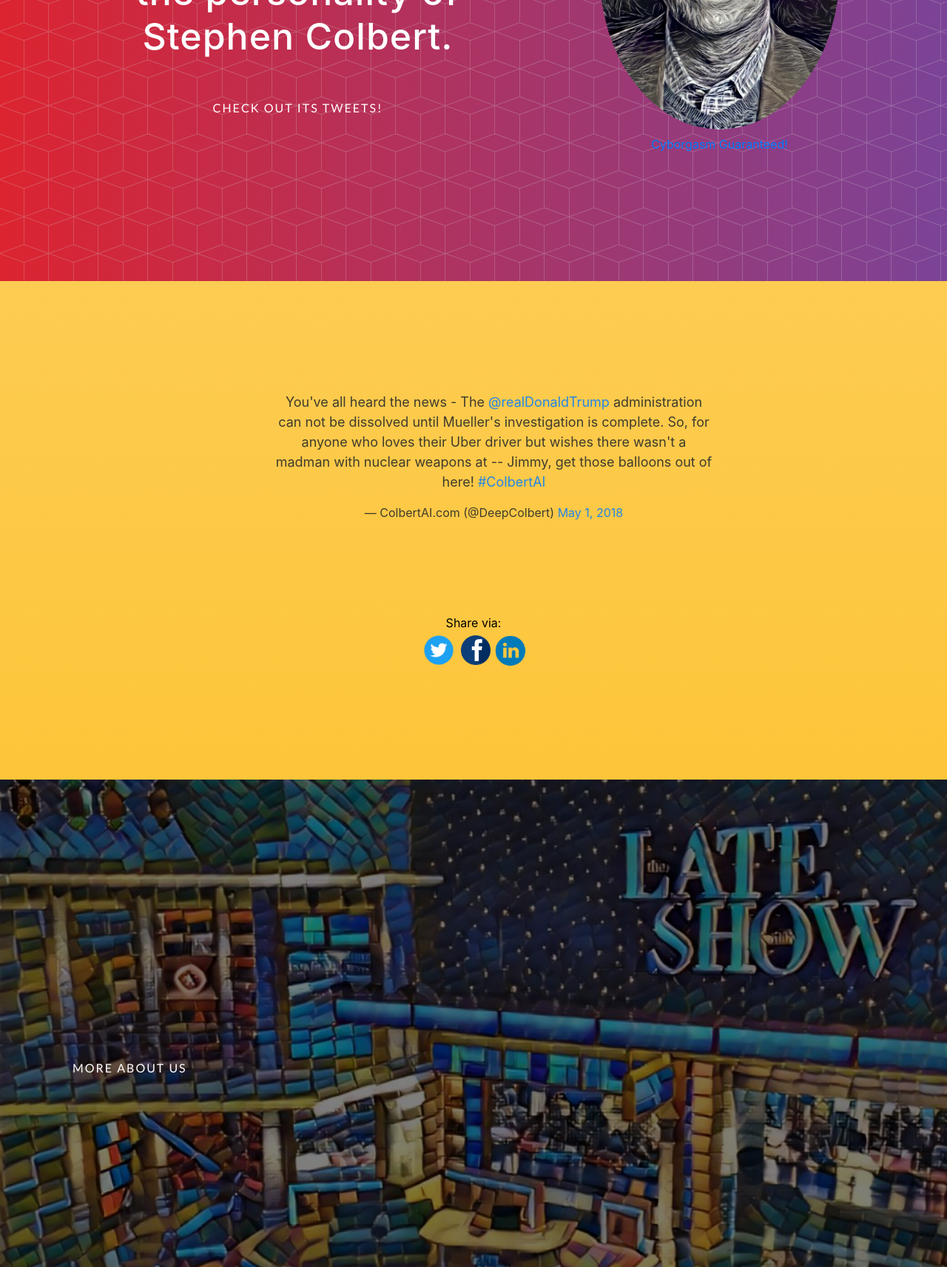
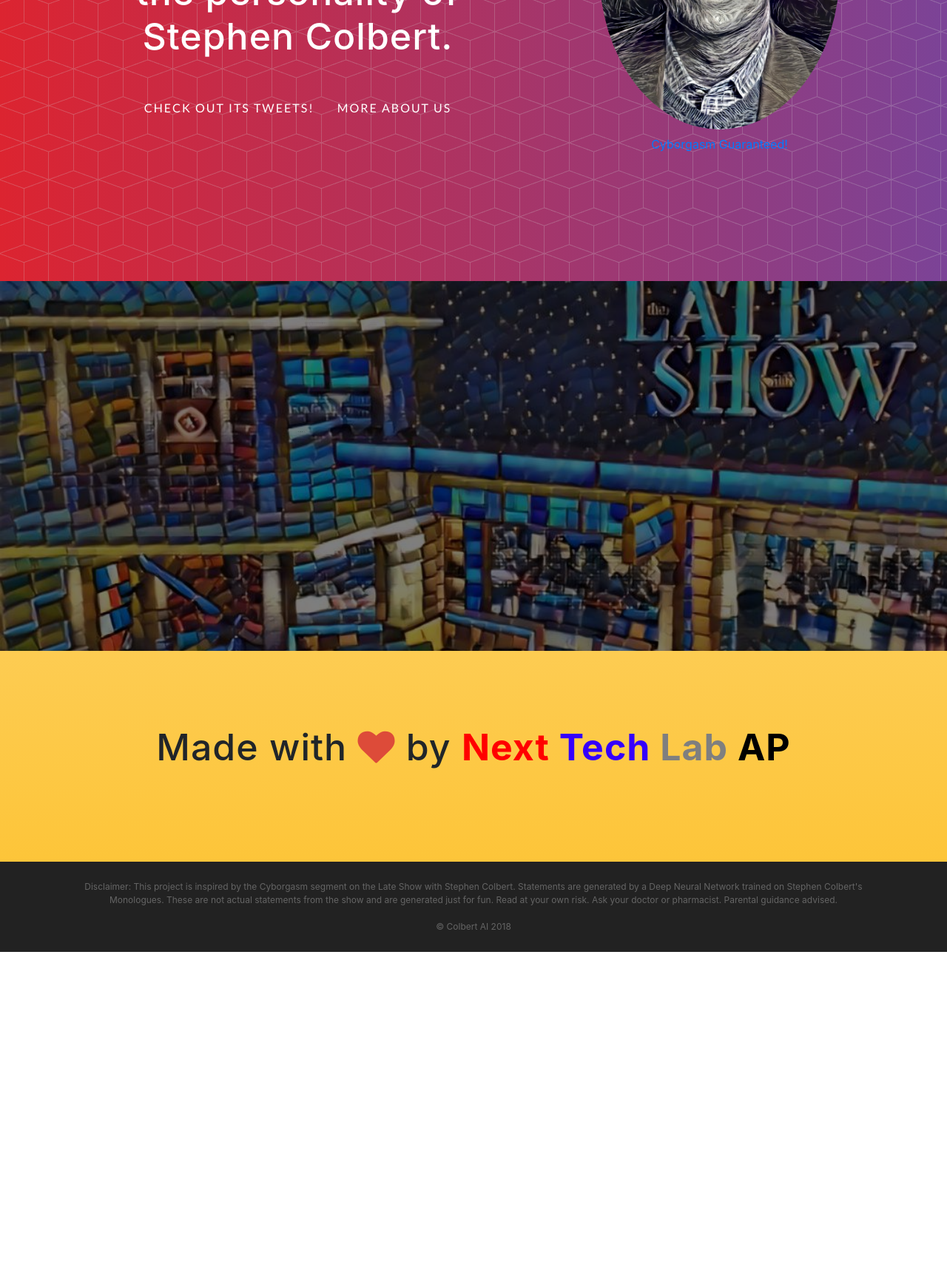
Before and after one commit to deepcolbert/deepcolbert.github.io, a website with bundled scripts: page index.html in a window 1280 px wide. Shown: the part 420-2133 px from the top of the page at 74% size. After the commit the page ends 1707 px from the top, so only its background shows below. Built offline with nearby package versions, Linux system fonts and the light colour scheme; a web font is replaced by a local one.

Commit message:
Simpler site until fixes are done

```diff
--- a/index.html
+++ b/index.html
@@ -46,8 +46,13 @@
           <div class="col-lg-7 my-auto">
             <div class="header-content mx-auto">
               <h1 class="mb-5" align="center"><a href="https://twitter.com/deepcolbert">@DeepColbert<img src="img/twitter.png" height="50"></img></a> is an Artificial Intelligence with the personality of Stephen Colbert.</h1>
-              <p align="center"><a href="#download" class="btn btn-outline btn-xl js-scroll-trigger">Check out its tweets!</a></p>
+              <p align="center"><a href="https://twitter.com/deepcolbert" class="btn btn-outline btn-xl js-scroll-trigger">Check out its tweets!</a>
+
+          <a href="#contact" class="btn btn-outline btn-xl js-scroll-trigger">More about us</a>
+       </p>
+
             </div>
+
           </div>
           <div class="col-lg-5 my-auto">
             <div class="device-container">
@@ -67,6 +72,7 @@
         </div>
       </div>
     </header>
+    <!--
 <section class="download bg-primary text-center" id="download">
       <div class="container">
 <style type="text/css">
@@ -234,7 +240,7 @@
 </style>
 <center>
 <div class="slides col-lg-7 my-auto">
-    <ul> <!-- slides -->
+    <ul>
         <li><center><blockquote class="twitter-tweet" data-lang="en"><p lang="en" dir="ltr">You&#39;ve all heard the news - The <a href="https://twitter.com/realDonaldTrump?ref_src=twsrc%5Etfw">@realDonaldTrump</a> administration can not be dissolved until Mueller&#39;s investigation is complete. So, for anyone who loves their Uber driver but wishes there wasn&#39;t a madman with nuclear weapons at -- Jimmy, get those balloons out of here! <a href="https://twitter.com/hashtag/ColbertAI?src=hash&amp;ref_src=twsrc%5Etfw">#ColbertAI</a></p>&mdash; ColbertAI.com (@DeepColbert) <a href="https://twitter.com/DeepColbert/status/991448558690693121?ref_src=twsrc%5Etfw">May 1, 2018</a></blockquote> <script async src="https://platform.twitter.com/widgets.js" charset="utf-8"></script> </center>
 
         </li>
@@ -268,13 +274,10 @@
 
       </div>
    </section>
-
+-->
     <section class="cta">
       <div class="cta-content">
-        <div class="container">
-          <h2><br></h2>
-          <a href="#contact" class="btn btn-outline btn-xl js-scroll-trigger">More about us</a>
-        </div>
+
       </div>
       <div class="overlay"></div>
     </section>
@@ -284,6 +287,7 @@
         <h2>Made with
           <i class="fa fa-heart"></i>
           by <b><font color="#ff0000">Next</font> <font color="#3500fc">Tech</font> <font color="#7f7f7f">Lab</font> <font color="#000000">AP</font></b></h2>
+        <!--
         <ul class="list-inline list-social">
           <li class="list-inline-item social-twitter">
             <a href="#">
@@ -300,7 +304,7 @@
               <i class="fa fa-google-plus"></i>
             </a>
           </li>
-        </ul>
+        </ul>-->
       </div>
     </section>
 
```
